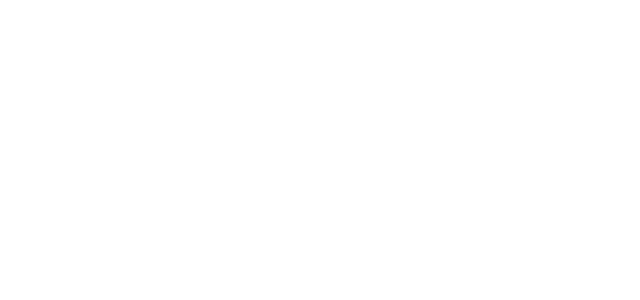
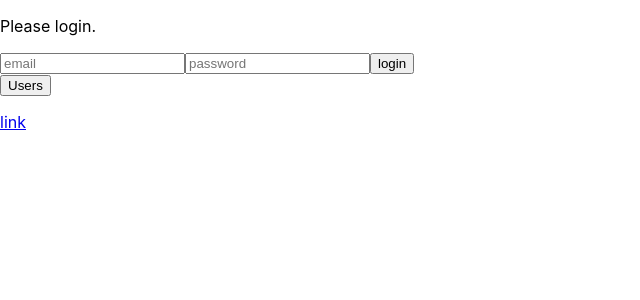
Before and after one commit to yongikim/memoapp, a React (Create React App) app: page /login in a window 1280 px wide. Shown: the top 300 px of the page, without its empty margins (0-640 px from the left). Built offline with nearby package versions, Linux system fonts and the light colour scheme; no server answers.

Commit message:
Use Context API and Reducer Hook for state management

```diff
--- a/src/App.tsx
+++ b/src/App.tsx
@@ -1,17 +1,35 @@
-import React, { useState } from 'react'
+import { createContext, useReducer } from 'react'
 import './App.css'
 import { BrowserRouter as Router, Switch, Route } from 'react-router-dom'
 import Notes from 'notes/Notes'
 import NewNote from 'notes/NewNote'
+import Auth from 'Auth'
+import Login from 'Login'
+import { authInitState, authReducer, AuthAction } from 'AuthContext'
+
+export const AuthContext = createContext({
+  state: authInitState,
+  dispatch: Function() as React.Dispatch<AuthAction>,
+})
 
 function App(): JSX.Element {
+  const [state, dispatch] = useReducer(authReducer, authInitState)
+
   return (
-    <Router>
-      <Switch>
-        <Route exact path="/" component={Notes} />
-        <Route exact path="/new" component={NewNote} />
-      </Switch>
-    </Router>
+    <AuthContext.Provider value={{ state, dispatch }}>
+      <Router>
+        <Switch>
+          <Route exact path={'/login'}>
+            {/* TODO: wrap in <UserOnly /> */}
+            <Login />
+          </Route>
+          <Auth>
+            <Route exact path="/new" component={NewNote} />
+            <Route exact path="/" component={Notes} />
+          </Auth>
+        </Switch>
+      </Router>
+    </AuthContext.Provider>
   )
 }
 
--- /dev/null
+++ b/src/Auth.tsx
@@ -0,0 +1,48 @@
+import { ReactNode, useEffect, useContext } from 'react'
+import { Redirect } from 'react-router-dom'
+import axios from 'axios'
+import { AuthContext } from 'App'
+
+interface AuthProps {
+  children?: ReactNode
+}
+
+function Auth(props: AuthProps): JSX.Element {
+  const authContext = useContext(AuthContext)
+
+  const getUserId = () => {
+    const client = axios.create({
+      baseURL: process.env['REACT_APP_API_BASE_URL'],
+      headers: {
+        'Content-Type': 'application/json',
+      },
+      responseType: 'json',
+    })
+    const url = '/auth/user_id'
+    const config = {
+      withCredentials: true,
+    }
+
+    return client.get(url, config)
+  }
+
+  useEffect(() => {
+    getUserId()
+      .then(() => {
+        authContext.dispatch({ type: 'AUTHORIZED' })
+      })
+      .catch(() => {
+        authContext.dispatch({ type: 'UNAUTHORIZED' })
+      })
+  }, [])
+
+  if (authContext.state.loading) {
+    return <p>loading...</p>
+  }
+
+  const { children } = props
+
+  return <>{authContext.state.auth ? children : <Redirect to={'/login'} />}</>
+}
+
+export default Auth
--- /dev/null
+++ b/src/AuthContext.ts
@@ -0,0 +1,39 @@
+export const authInitState = {
+  auth: false,
+  loading: true,
+}
+
+interface AuthState {
+  auth: boolean
+  loading: boolean
+}
+
+type AuthActionType = 'LOADING' | 'AUTHORIZED' | 'UNAUTHORIZED'
+
+export interface AuthAction {
+  type: AuthActionType
+}
+
+export function authReducer(state: AuthState, action: AuthAction): AuthState {
+  switch (action.type) {
+    case 'LOADING':
+      return {
+        ...state,
+        loading: true,
+      }
+    case 'AUTHORIZED':
+      return {
+        ...state,
+        auth: true,
+        loading: false,
+      }
+    case 'UNAUTHORIZED':
+      return {
+        ...state,
+        auth: false,
+        loading: false,
+      }
+    default:
+      return state
+  }
+}
--- /dev/null
+++ b/src/Login.tsx
@@ -0,0 +1,103 @@
+import axios from 'axios'
+import { useState, useContext } from 'react'
+import { Link } from 'react-router-dom'
+import { AuthContext } from 'App'
+
+type UsersResponse = User[]
+
+interface User {
+  name: string
+}
+
+function Login(): JSX.Element {
+  const authContext = useContext(AuthContext)
+  const [userNames, setUserNames] = useState<string[]>([])
+  const [email, setEmail] = useState('')
+  const [password, setPassword] = useState('')
+
+  const handleSubmit = (e: React.FormEvent<HTMLFormElement>): void => {
+    e.preventDefault()
+
+    const url = '/auth'
+    const data = {
+      email,
+      password,
+    }
+    const config = {
+      withCredentials: true,
+    }
+
+    client
+      .post(url, data, config)
+      .then(() => {
+        authContext.dispatch({ type: 'AUTHORIZED' })
+      })
+      .catch(() => {
+        authContext.dispatch({ type: 'UNAUTHORIZED' })
+      })
+  }
+
+  const handleEmailChange = (e: React.ChangeEvent<HTMLInputElement>): void => {
+    e.preventDefault()
+    setEmail(e.currentTarget.value)
+  }
+
+  const handlePasswordChange = (
+    e: React.ChangeEvent<HTMLInputElement>,
+  ): void => {
+    e.preventDefault()
+    setPassword(e.currentTarget.value)
+  }
+
+  const client = axios.create({
+    baseURL: process.env['REACT_APP_API_BASE_URL'],
+    headers: {
+      'Content-Type': 'application/json',
+    },
+    responseType: 'json',
+  })
+
+  const handleUsersButtonClick = (): void => {
+    const url = '/users'
+    const config = {
+      withCredentials: true,
+    }
+
+    client.get<UsersResponse>(url, config).then((res) => {
+      const users = res.data
+      const userNames = users.map((user) => user.name)
+
+      setUserNames(userNames)
+    })
+  }
+
+  return (
+    <>
+      <p>{authContext.state.auth ? 'Logged in.' : 'Please login.'}</p>
+      <form onSubmit={handleSubmit}>
+        <input
+          name="email"
+          type="text"
+          value={email}
+          placeholder="email"
+          onChange={handleEmailChange}
+        />
+        <input
+          name="password"
+          type="text"
+          value={password}
+          placeholder="password"
+          onChange={handlePasswordChange}
+        />
+        <button type="submit">login</button>
+      </form>
+      <div>
+        <button onClick={handleUsersButtonClick}>Users</button>
+        <p>{userNames}</p>
+      </div>
+      <Link to={'/'}>link</Link>
+    </>
+  )
+}
+
+export default Login
--- a/src/notes/Notes.tsx
+++ b/src/notes/Notes.tsx
@@ -1,12 +1,34 @@
-import React from 'react'
+import { useState, useEffect } from 'react'
+import { Link } from 'react-router-dom'
 
 function Notes(): JSX.Element {
+  const [notes, setNotes] = useState<string[]>([])
+
+  useEffect(() => {
+    const fetchData = async () => {
+      const result: string[] = []
+
+      setNotes(result)
+    }
+
+    fetchData()
+  }, [])
+
   return (
-    <ul>
-      <li>Note 1</li>
-      <li>Note 2</li>
-      <li>Note 3</li>
-    </ul>
+    <>
+      <ul>
+        <li>Note 1</li>
+        <li>Note 2</li>
+        <li>Note 3</li>
+      </ul>
+      <p>{notes.length} notes fetched</p>
+      <ul>
+        {notes.map((note) => (
+          <li>{note}</li>
+        ))}
+      </ul>
+      <Link to={'new'}>New note</Link>
+    </>
   )
 }
 
```
